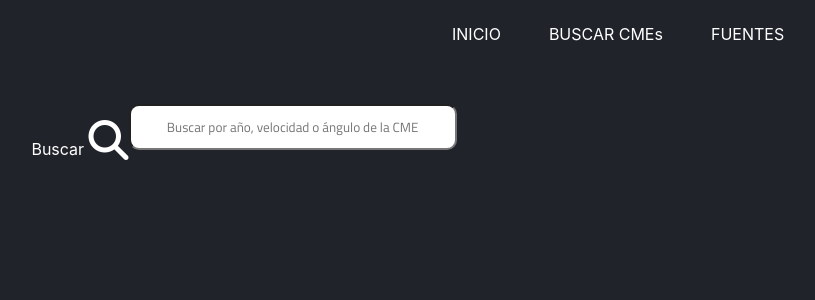
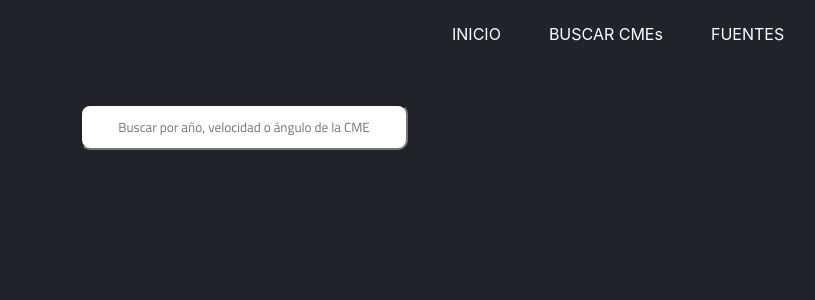
Before and after one commit to Bere333/RunaHR-Test, a React (Create React App) app in the folder my-app/: page /search in a window 1280 px wide. Shown: the top 300 px of the page, without its empty margins (396-1211 px from the left). Built offline with nearby package versions, Linux system fonts and the light colour scheme.

Commit message:
se actualizo npm y se instalo correctamente redux

```diff
--- a/my-app/src/App.js
+++ b/my-app/src/App.js
@@ -2,8 +2,8 @@ import React from 'react';
 import { BrowserRouter as Router, Route } from 'react-router-dom';
 import './App.css';
 
-import Home from './Views/Home/Home'
-import Search from './Views/View-Data/Search'
+import Home from './views/Home/Home'
+import Search from './views/View-Data/Search'
 
 function App() {
   return (
--- a/my-app/src/Views/View-Data/Search.js
+++ /dev/null
@@ -1,60 +0,0 @@
-import React, { Component } from 'react';
-import './Search.scss'
-
-import Navbar from '../Utils/Navbar/Navbar';
-// import Option from '../Utils/Select/Option';
-
-
-
-class Search extends Component {
-    render() {
-    return (
-        <section className="section-search">
-            <div>
-                <Navbar/>
-            </div>
-            <div>
-                <div className="box-search">
-                    <div>
-                        <p>Buscar <i className="fas fa-search"></i></p>
-                    </div>
-                    <div>
-                        <input placeholder="Buscar por año, velocidad o ángulo de la CME" className="input-search"></input>
-                    </div>
-                </div>
-                {/* <div>
-                    <div className="box-select">
-                        <select className="select">
-                            <Option value="Buscar por fecha" className="text-option">Buscar por fecha</Option>
-                            <Option value="2019">2019</Option>
-                            <Option value="2018">2018</Option>
-                        </select>
-                        <select className="select">
-                            <Option value="Buscar por velocidad" className="text-option">Buscar por velocidad</Option>
-                            <Option value="~200">200</Option>
-                            <Option value="~300">300</Option>
-                            <Option value="~400">400</Option>
-                            <Option value="~500">500</Option>
-                            <Option value="~600">600</Option>
-                        </select>
-                        <select className="select">
-                            <Option value="Buscar por ángulo" className="text-option">Buscar por ángulo</Option>
-                            <Option value="~20">2019</Option>
-                            <Option value="~30">2018</Option>
-                        </select>
-
-                    </div>
-                    <div>
-
-                    </div>
-
-                </div>*/}
-
-            </div>
-
-
-        </section>
-    )
-}}
-
-export default Search;
--- /dev/null
+++ b/my-app/src/views/View-Data/Search.js
@@ -0,0 +1,29 @@
+import React, { Component } from 'react';
+import './Search.scss'
+
+import Navbar from '../Utils/Navbar/Navbar';
+// import Option from '../Utils/Select/Option';
+
+
+
+class Search extends Component {
+    render() {
+    return (
+        <section className="section-search">
+            <div>
+                <Navbar/>
+            </div>
+
+            <div className="box-search">
+                <div>
+                    {/* <i className="fas fa-search"></i> */}
+                    <input placeholder="Buscar por año, velocidad o ángulo de la CME" className="input-search"></input>
+                </div>
+            </div>
+
+
+        </section>
+    )
+}}
+
+export default Search;
--- a/my-app/src/Views/View-Data/Search.scss
+++ b/my-app/src/views/View-Data/Search.scss
@@ -2,6 +2,7 @@ $font-fuente:Titillium Web, sans-serif;
 $color-fondos: #20232A;
 $font-size:30px;
 $color-white:white;
+$size-box:5vh;
 
 .section-search{
     width: inherit;
@@ -42,14 +43,14 @@ $color-white:white;
 }
 .input-search{
     width: 20rem;
-    height: 5vh;
+    height: $size-box;
     border-radius: 10px;
     font-family: $font-fuente;
     text-align: center;
 }
 .fa-search{
     color:$color-white;
-    font-size: 40px;
+    font-size: 28px;
     margin-top:0;
-    padding-top: -2rem;
+
 }
```
Also changed, not shown: my-app/src/views/Home/Home.js (renamed from my-app/src/Views/Home/Home.js), my-app/src/views/Home/Home.scss (renamed from my-app/src/Views/Home/Home.scss), my-app/src/views/Home/img/cme_sun.gif (renamed from my-app/src/Views/Home/img/cme_sun.gif), my-app/src/views/Utils/Navbar/Navbar.js (renamed from my-app/src/Views/Utils/Navbar/Navbar.js), my-app/src/views/Utils/Select/Option.js (renamed from my-app/src/Views/Utils/Select/Option.js), my-app/src/views/Utils/Style.scss (renamed from my-app/src/Views/Utils/Style.scss), my-app/src/views/View-Data/Data.js (renamed from my-app/src/Views/View-Data/Data.js).
